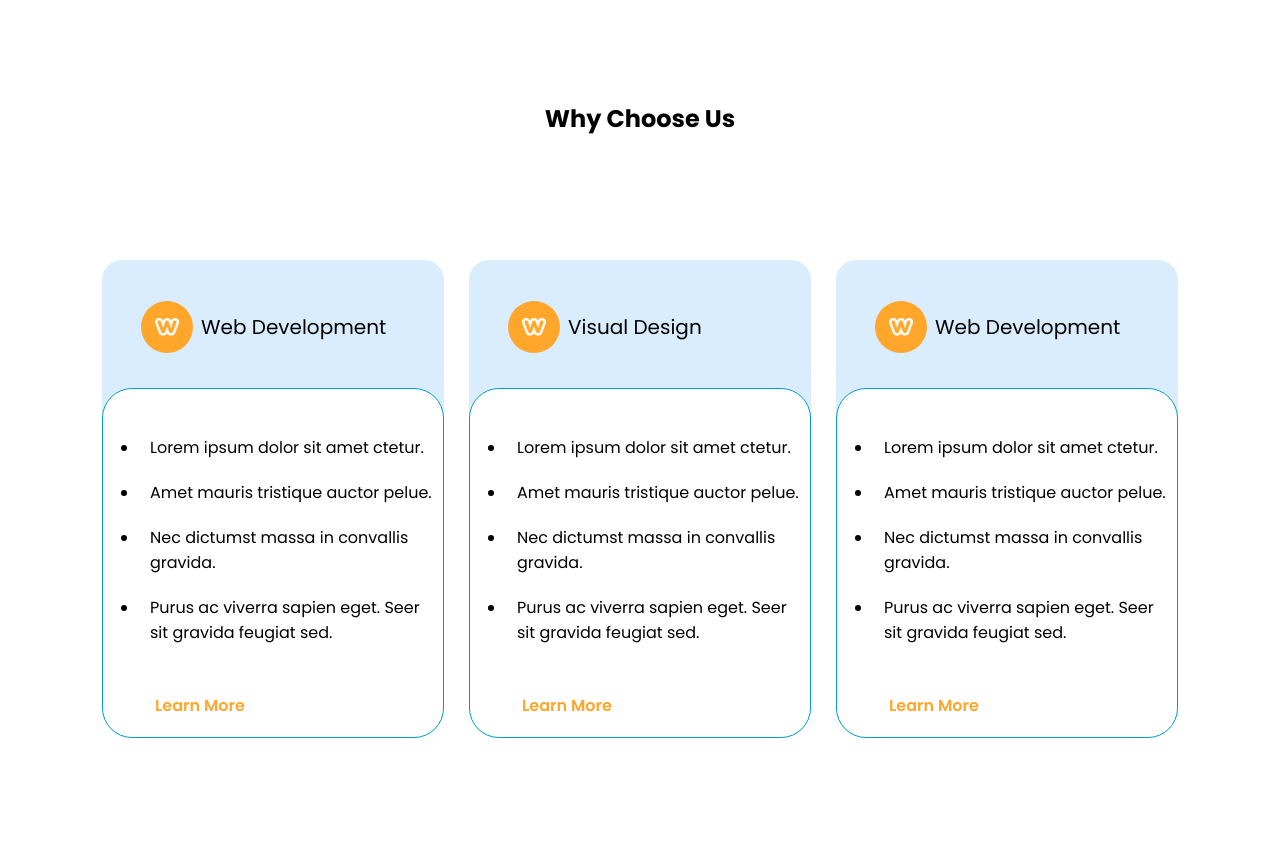
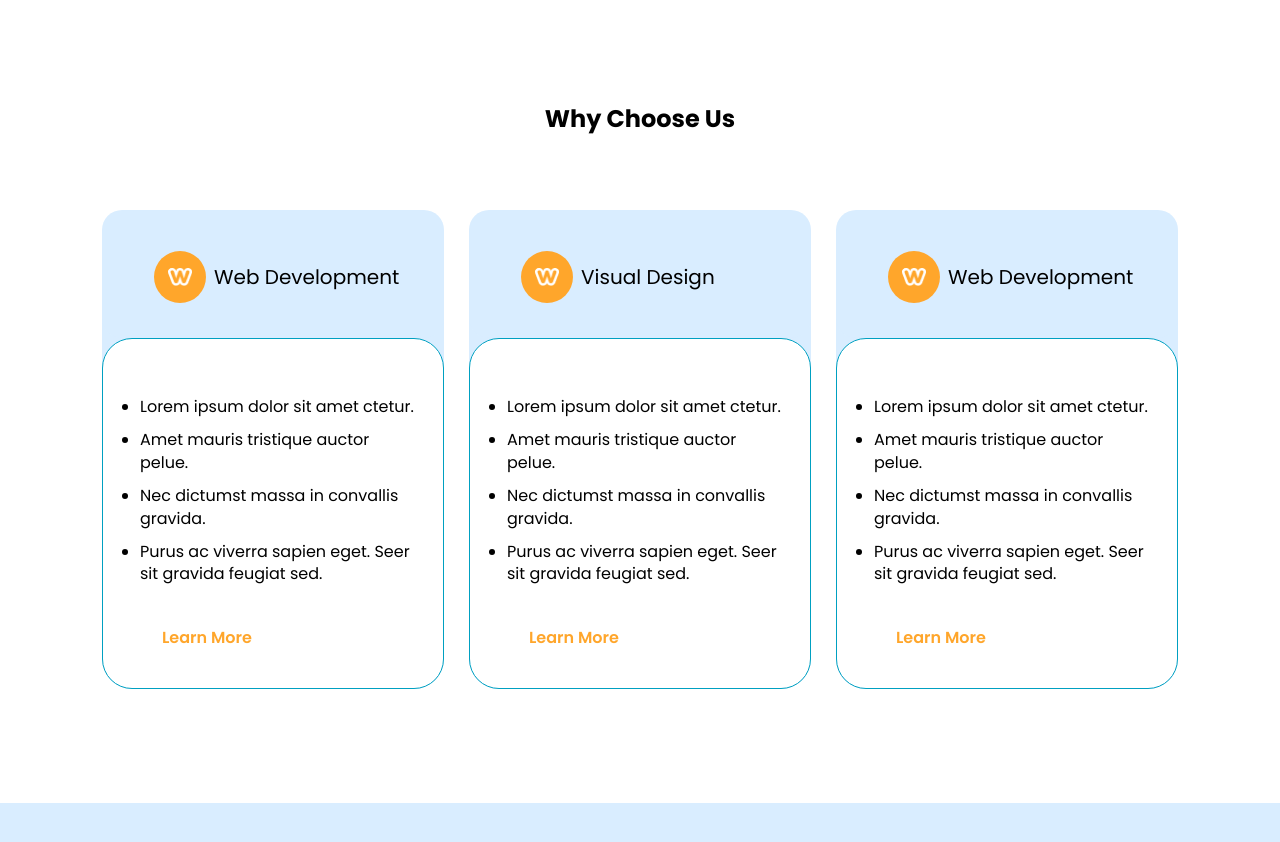
Before and after one commit to 1Willie/Project--2, a plain HTML site: page index.html in a window 1280 px wide. Shown: the part 700-1542 px from the top of the page. After the commit the page ends 1503 px from the top, so only its background shows below. Drawn offline with Linux system fonts and the light colour scheme.

Commit message:
Edit the margin and padding of the Why choose us section

```diff
--- a/index.html
+++ b/index.html
@@ -11,6 +11,7 @@
     />
     <title>Project_2</title>
     <link rel="stylesheet" href="style.css" />
+    <link rel="icon" href="img/Moringa 3.png" />
   </head>
   <body>
     <!-- HEADER SECTION -->
@@ -81,17 +82,16 @@
     <main>
       <section class="why-choose-us">
         <h2>Why Choose Us</h2>
-        <div class="cards">
-
+        <div class="why-choose-us-cards">
           <!-- Card -1 -->
-          <div class="card">
-            <div class="card-header">
+          <div class="why-choose-us-card">
+            <div class="why-choose-us-card-header">
               <div class="icon-wrap">
-              <img  src="img/Vector.png" alt="icon">
+                <img src="img/Vector.png" alt="icon" />
+              </div>
+              <h3>Web Development</h3>
             </div>
-              <h3>Web Development<h3>
-            </div>
-            <div class="card-body">
+            <article class="why-choose-us-card-body">
               <ul>
                 <li>Lorem ipsum dolor sit amet ctetur.</li>
                 <li>Amet mauris tristique auctor pelue.</li>
@@ -101,18 +101,18 @@
                 </li>
               </ul>
               <a href="#">Learn More</a>
-            </div>
+            </article>
           </div>
 
           <!-- Card- 2 -->
-          <div class="card">
-            <div class="card-header">
+          <div class="why-choose-us-card">
+            <div class="why-choose-us-card-header">
               <div class="icon-wrap">
-              <img src="img/Vector.png" alt="icon">
-            </div>
+                <img src="img/Vector.png" alt="icon" />
+              </div>
               <h3>Visual Design</h3>
             </div>
-            <div class="card-body">
+            <article class="why-choose-us-card-body">
               <ul>
                 <li>Lorem ipsum dolor sit amet ctetur.</li>
                 <li>Amet mauris tristique auctor pelue.</li>
@@ -122,18 +122,18 @@
                 </li>
               </ul>
               <a href="#">Learn More</a>
-            </div>
+            </article>
           </div>
 
           <!-- Card -3 -->
-          <div class="card">
-            <div class="card-header">
+          <div class="why-choose-us-card">
+            <div class="why-choose-us-card-header">
               <div class="icon-wrap">
-              <img src="img/Vector.png" alt="icon">
+                <img src="img/Vector.png" alt="icon" />
               </div>
               <h3>Web Development</h3>
             </div>
-            <div class="card-body">
+            <article class="why-choose-us-card-body">
               <ul>
                 <li>Lorem ipsum dolor sit amet ctetur.</li>
                 <li>Amet mauris tristique auctor pelue.</li>
@@ -143,7 +143,7 @@
                 </li>
               </ul>
               <a href="#">Learn More</a>
-            </div>
+            </article>
           </div>
         </div>
       </section>
--- a/style.css
+++ b/style.css
@@ -222,32 +222,33 @@ li a {
 }
 
 .why-choose-us h2 {
-  margin-bottom: 50px;
   font-size: 24px;
   color: var(--card-text-color);
 }
 
-.cards {
+.why-choose-us-cards {
   display: flex;
   gap: 25px;
   justify-content: center;
+  align-items: stretch;
 }
 
-.card {
-  width: 342;
+.why-choose-us-card {
+  width: 342px;
   background-color: var(--navbar-bg);
   border-radius: 30px;
   margin-top: 74px;
-  height: 478px;
+  display: flex;
+  flex-direction: column;
 }
 
-.card-header {
+.why-choose-us-card-header {
   display: flex;
   align-items: center;
   gap: 8px;
   background-color: var(--navbar-bg);
   border-radius: 20px;
-  padding: 41px 5px 35px 39px;
+  padding: 41px 39px 35px 52px;
 }
 
 .icon-wrap {
@@ -265,35 +266,36 @@ li a {
   height: 18.57px;
   object-fit: contain;
 }
-.card ul li {
+
+.why-choose-us-card ul li {
   list-style: disc;
-  padding-left: 11px;
-  margin-bottom: 20px;
+  margin: 11px;
   color: var(--card-text-color);
+  line-height: 1.4;
+  font-weight: 400;
 }
 
-.card h3 {
+.why-choose-us-card h3 {
   font-size: 20px;
   font-weight: 400;
   color: var(--nav-link-color);
 }
 
-.card-body {
-  margin-bottom: 20px;
+.why-choose-us-card-body {
   border: var(--primary-button-color) 1px solid;
   border-radius: 30px;
-  padding: 46px 11px 36px 36px;
+  padding: 46px 11px 38px 26px;
   background-color: var(--highlight-color);
   text-align: left;
-  font-size: 16px;
+  width: 100%;
   max-width: 342px;
-  height: 350px;
+  flex-grow: 1;
 }
 
-.card a {
+.why-choose-us-card a {
   display: inline-block;
-  margin-bottom: 13px;
+  margin-top: 28px;
   color: var(--icon-color);
   font-weight: 600;
-  margin: 28px 16px auto;
+  padding-left: 33px;
 }
```
